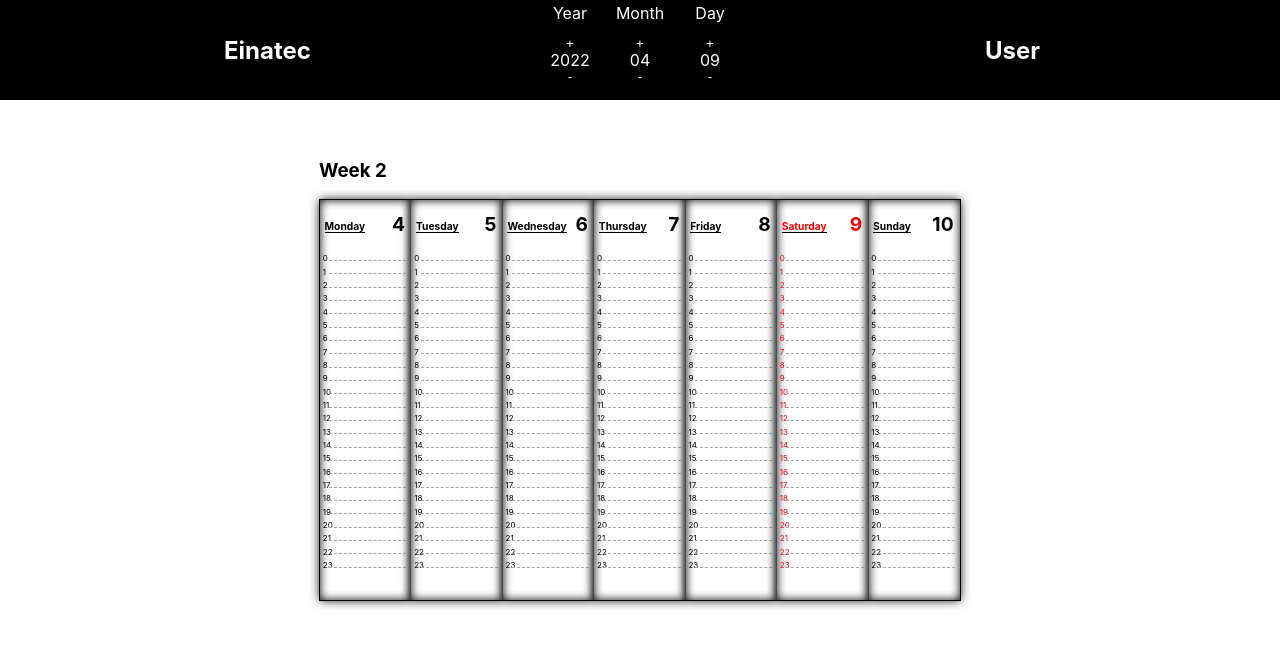
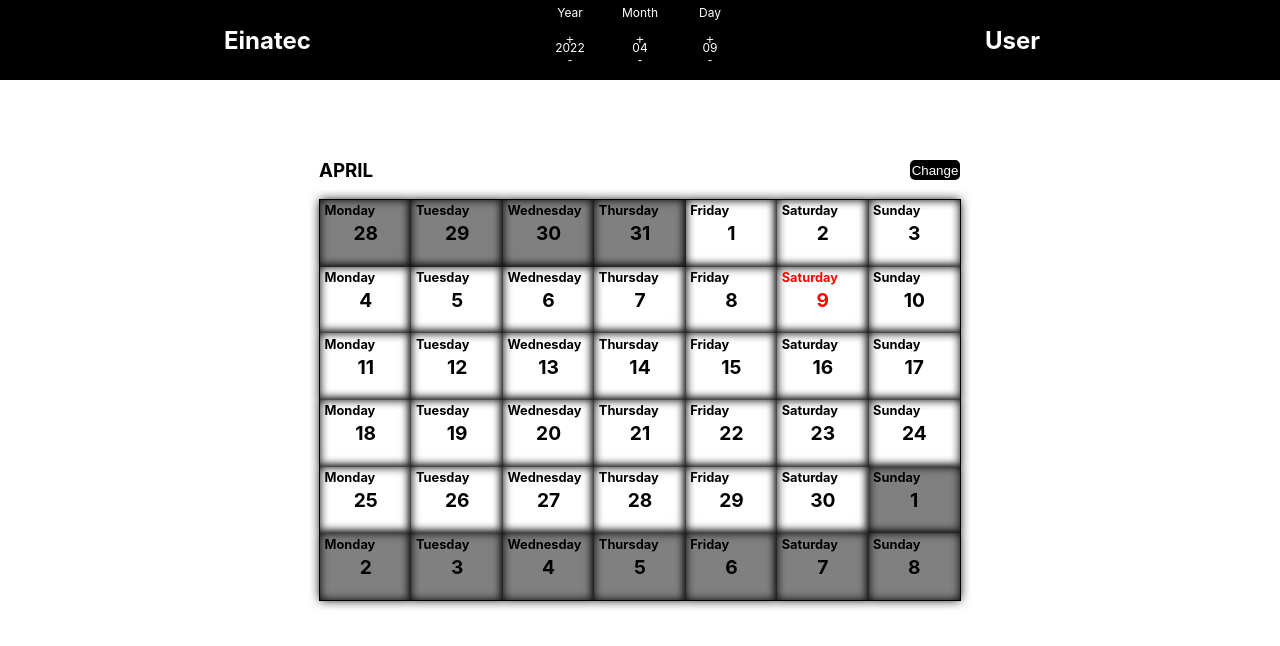
Before and after one commit to Marcsc99/schedule-front, a React (Create React App) app: page / in a window 1280 px wide. Shown: the top 646 px of the page. Built offline with nearby package versions, Linux system fonts and the light colour scheme; no server answers.

Commit message:
add change button

```diff
--- a/src/App.js
+++ b/src/App.js
@@ -8,12 +8,11 @@ function App() {
   const [year, setYear] = useState(date.slice(0,4));
   const [month, setMonth] = useState(date.slice(5,7));
   const [day, setDay] = useState(date.slice(8,10));
-  const type = "1";
-  //const [type, setType] = useState('1');
+  const [type, setType] = useState('0');
   return (
     <div className={style.app}>
       <Header year = {year} setYear={setYear} month={month} setMonth = {setMonth} day = {day} setDay = {setDay}/>
-      <Calendar type = {type} currentDate = {`${year}-${month}-${day}`} year = {year} country = "ES"/>
+      <Calendar type = {type} changeType = {() => setType(type === '1' ? '0' : '1')} currentDate = {`${year}-${month}-${day}`} year = {year} country = "ES"/>
     </div>
   );
 }
--- a/src/components/Box/Box.js
+++ b/src/components/Box/Box.js
@@ -12,7 +12,7 @@ const Box = ({show, set, label, max}) => {
             <div className={style.box}>
                 <button className = {style.plus} onClick={() => {if(show < max) set(parseInt(show) + 1)}}>+</button>
                 <button className = {style.minus} onClick={() => {if(show > 1) set(parseInt(show) - 1)}}>-</button>
-                {show}
+                <span>{show}</span>
             </div>
         </div>
 
--- a/src/components/Box/box.module.css
+++ b/src/components/Box/box.module.css
@@ -3,6 +3,7 @@
     flex-direction: column;
     justify-content: center;
     align-items: center;
+    font-size: 1.5vh;
 }
 .box{
     position: relative;
@@ -11,7 +12,7 @@
     justify-content: center;
     flex-direction: column;
     width: 50px;
-    height:50px;
+    height: 4vh;
     border: 2px solid black;
     border-style: solid none solid none;
 
@@ -19,12 +20,14 @@
 }
 h1{
     margin: 0;
+    padding:0;
 }
 button{
     background-color: black;
     color:white;
     position:absolute;
     margin: 0;
+    padding:0;
     width: 100%;
     height: 35%;
     border:none;
--- a/src/components/Calendar/Calendar.js
+++ b/src/components/Calendar/Calendar.js
@@ -6,7 +6,7 @@ import {fetch} from "../../api/api"
 import {useEffect, useState} from "react"
 
 
-const Calendar = ({type = 0, currentDate, country}) => {
+const Calendar = ({type = 0, changeType, currentDate, country}) => {
     const [apointments, setAppointments] = useState([]);
 
     useEffect( () => {
@@ -25,6 +25,7 @@ const Calendar = ({type = 0, currentDate, country}) => {
 
     return (
         <div className = {style.container}>
+            <button className={style.change}onClick={() => changeType()}>Change</button>
             {
                 type === "0" ? <Month date = {{
                     year: new Date(currentDate).getFullYear(),
--- a/src/components/Calendar/calendar.module.css
+++ b/src/components/Calendar/calendar.module.css
@@ -1,4 +1,5 @@
 .container{
+    position: relative;
     display: flex;
     justify-content: center;
     align-items: center;
@@ -6,3 +7,19 @@
     height: 50vh;
     border: 1px solid black;
 }
+
+.change {
+    width:50px;
+    height:20px;
+    position:absolute;
+    top:-40px;
+    right:0;
+    background-color: black;
+    color:white;
+    border-radius: 5px;
+}
+
+.change:hover{
+    filter: invert(100%);
+
+}
--- a/src/components/Header/Header.js
+++ b/src/components/Header/Header.js
@@ -5,7 +5,6 @@ const Header = ({year, setYear, month, setMonth, day, setDay}) => {
     return (
         <div className = {style.header}>
             <h2>Einatec</h2>
-
                 <div className = {style.date}>
                     <Box show = {year} set = {setYear} label = "Year" max ={9999}/>
                     <Box show = {month} set = {setMonth} label = "Month" max = {12}/>
--- a/src/components/Header/header.module.css
+++ b/src/components/Header/header.module.css
@@ -2,7 +2,7 @@
     position: absolute;
     top: 0;
     width: 100vw;
-    height: 100px;
+    height: 10vh;
     display:flex;
     justify-content: space-evenly;
     align-items: center;
```
